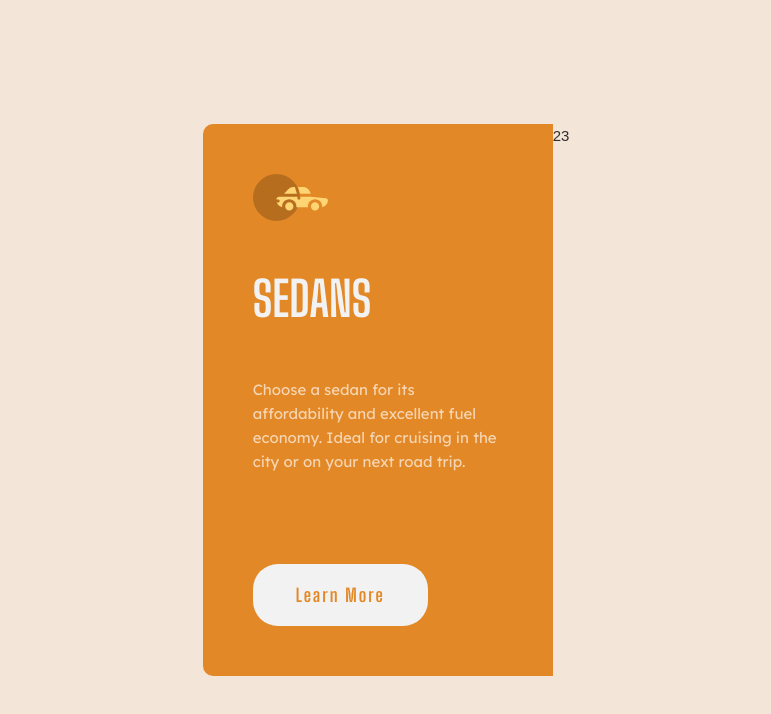
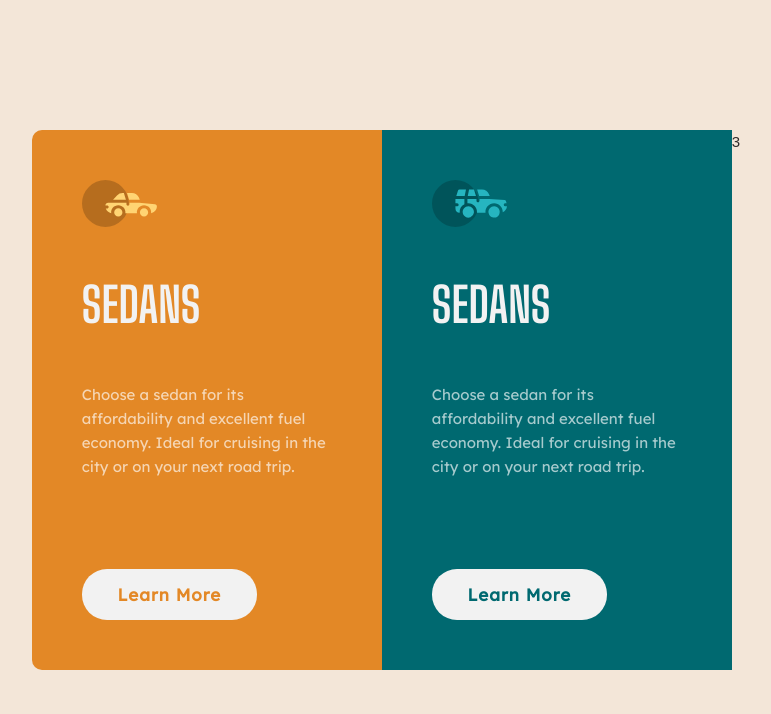
Before and after one commit to enrightc/3-column-preview-card-challenge, a plain HTML site: page index.html in a window 1280 px wide. Shown: the whole page, without its empty margins (254-1025 px from the left). Drawn offline with Linux system fonts and the light colour scheme.

Commit message:
added SUV card

```diff
--- a/assets/css/style.css
+++ b/assets/css/style.css
@@ -41,17 +41,24 @@ h3 {
     display:flex;
 }
 
-.sedans {
+.card {
     display:flex;
     flex-direction: column;
     gap: 40px;
-    background-color: hsl(31, 77%, 52%);
     max-width: 350px;
-    border-radius: 10px 0 0 10px;
     padding: 50px;
 }
+.sedans {
+    background-color: hsl(31, 77%, 52%);
+    border-radius: 10px 0 0 10px;
+}
 
-.sedan-logo {
+.suvs {
+    background-color: hsl(184, 100%, 22%);
+
+}
+
+.logo {
     width: 75px;
     height: 47px;
 }
@@ -61,17 +68,20 @@ button {
     background-color: hsl(0, 0%, 95%);
     border: none;
     border-radius: 25px;
-    font-size: 16px;
-    padding: 20px 10px;
+    font-size: 17px;
+    padding: 15px 10px;
     width: 175px;
-    font-family: "Big Shoulders Display", sans-serif;
   font-optical-sizing: auto;
   font-weight: 700;
   font-style: normal;
-  font-size: 18px;
-  letter-spacing: 2px;
+  letter-spacing: 1px;
+  font-family: "Lexend Deca", sans-serif;
 }
 
 .button-sedans {
     color: hsl(31, 77%, 52%);
 }
+
+.button-suvs {
+    color:hsl(184, 100%, 22%);
+}
--- a/index.html
+++ b/index.html
@@ -8,13 +8,18 @@
 </head>
 <body>
     <main class='flex-container'>
-        <div class="sedans">
-            <img class="sedan-logo" src="assets/images/icon-sedans.svg">
+        <div class="card sedans">
+            <img class="logo sedan-logo" src="assets/images/icon-sedans.svg">
             <h3>SEDANS</h3>
             <p>Choose a sedan for its affordability and excellent fuel economy. Ideal for cruising in the city or on your next road trip.</p>
             <button class="button-sedans">Learn More</button>
         </div>
-        <div>2</div>
+        <div class="card suvs">
+            <img class="logo suvs-logo" src="assets/images/icon-suvs.svg">
+            <h3>SEDANS</h3>
+            <p>Choose a sedan for its affordability and excellent fuel economy. Ideal for cruising in the city or on your next road trip.</p>
+            <button class="button-suvs">Learn More</button>
+        </div>
         <div>3</div>
     </main>
 </body>
```
Also changed, not shown: assets/images/icon-suvs.svg (added).
